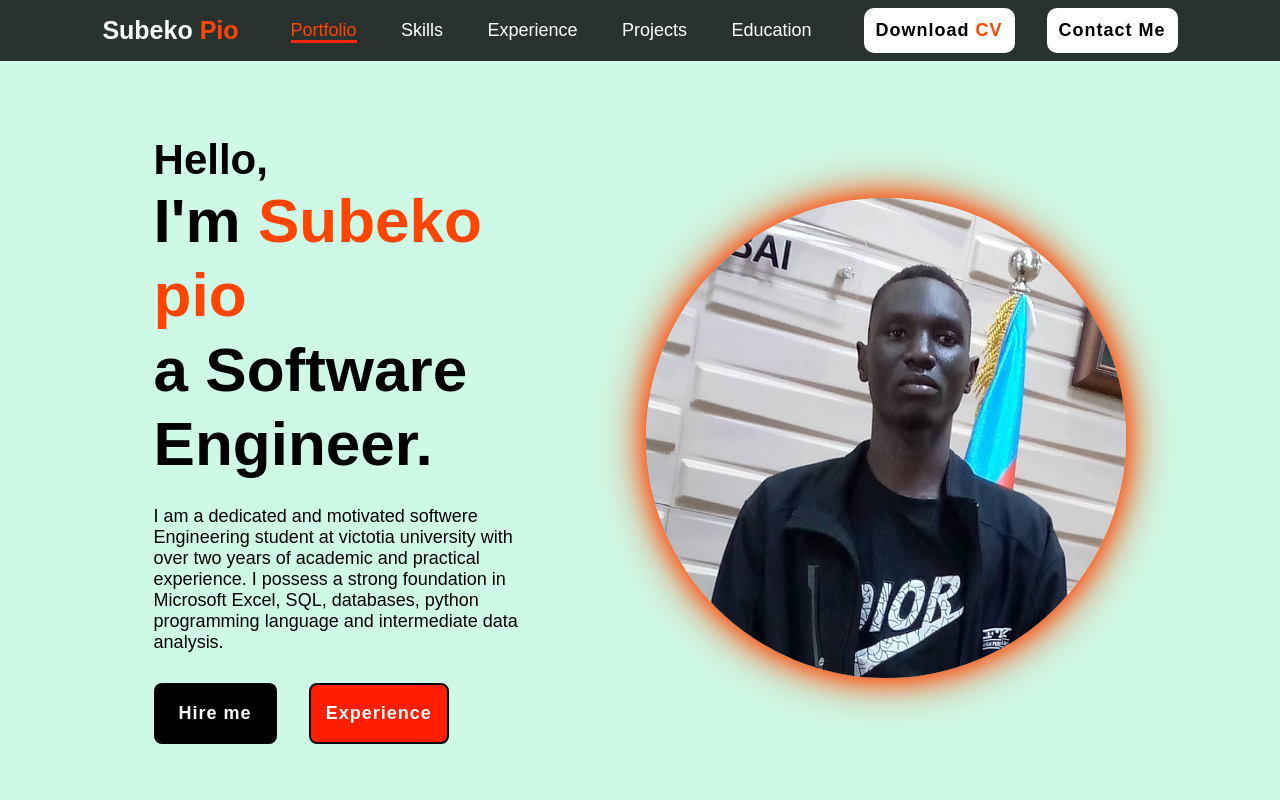
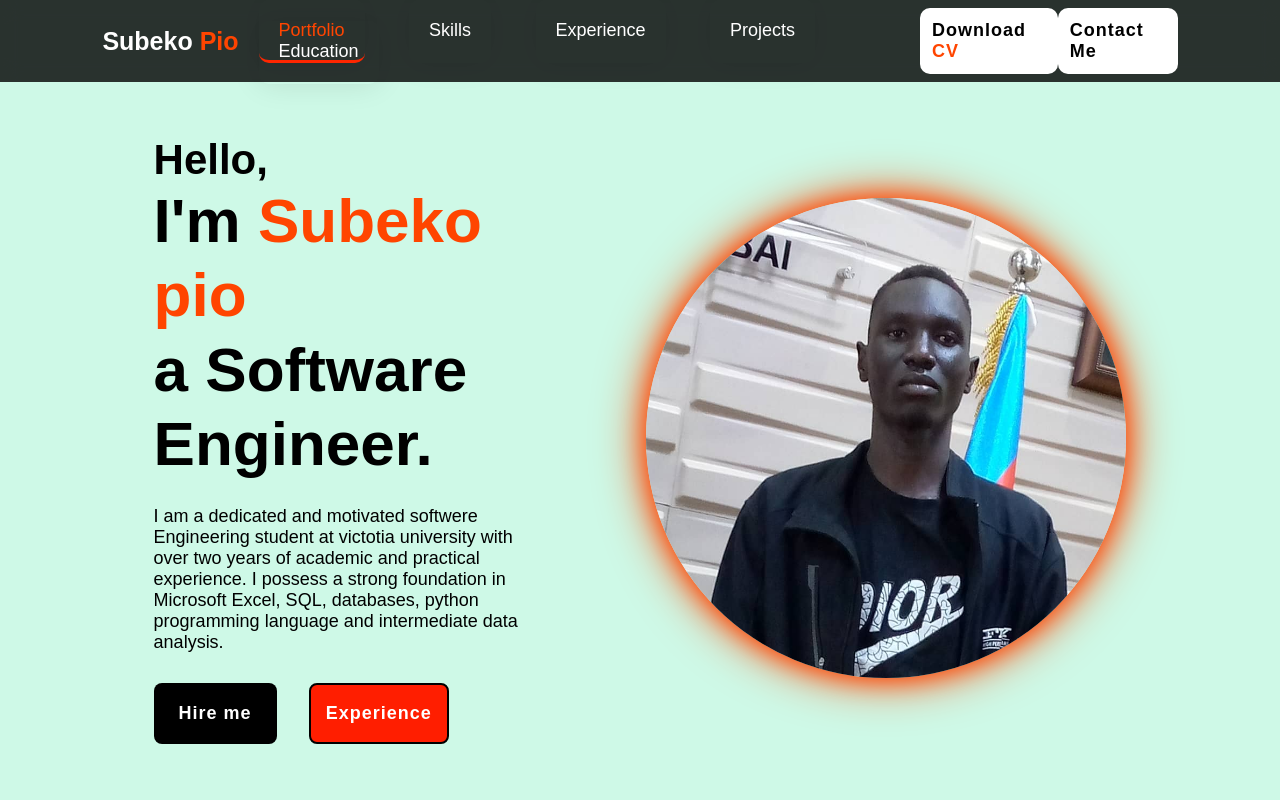
Before and after one commit to SubekoPio/Portfolio-website, a plain HTML site: page index.html in a window 1280 px wide. Shown: the top 800 px of the page. Drawn offline with Linux system fonts and the light colour scheme.

Commit message:
Update style.css

```diff
--- a/style.css
+++ b/style.css
@@ -41,6 +41,10 @@ span{
     margin: 0 20px;
     border-bottom: 3px solid transparent;
     transition: 0.3s ease;
+    padding: 20px;
+    box-shadow: 0 0 30px rgba(0,0,0,0.1);
+    border-radius: 10px;
+
 }
 .navbar a:hover, .navbar a.active{
     color: orangered;
```
